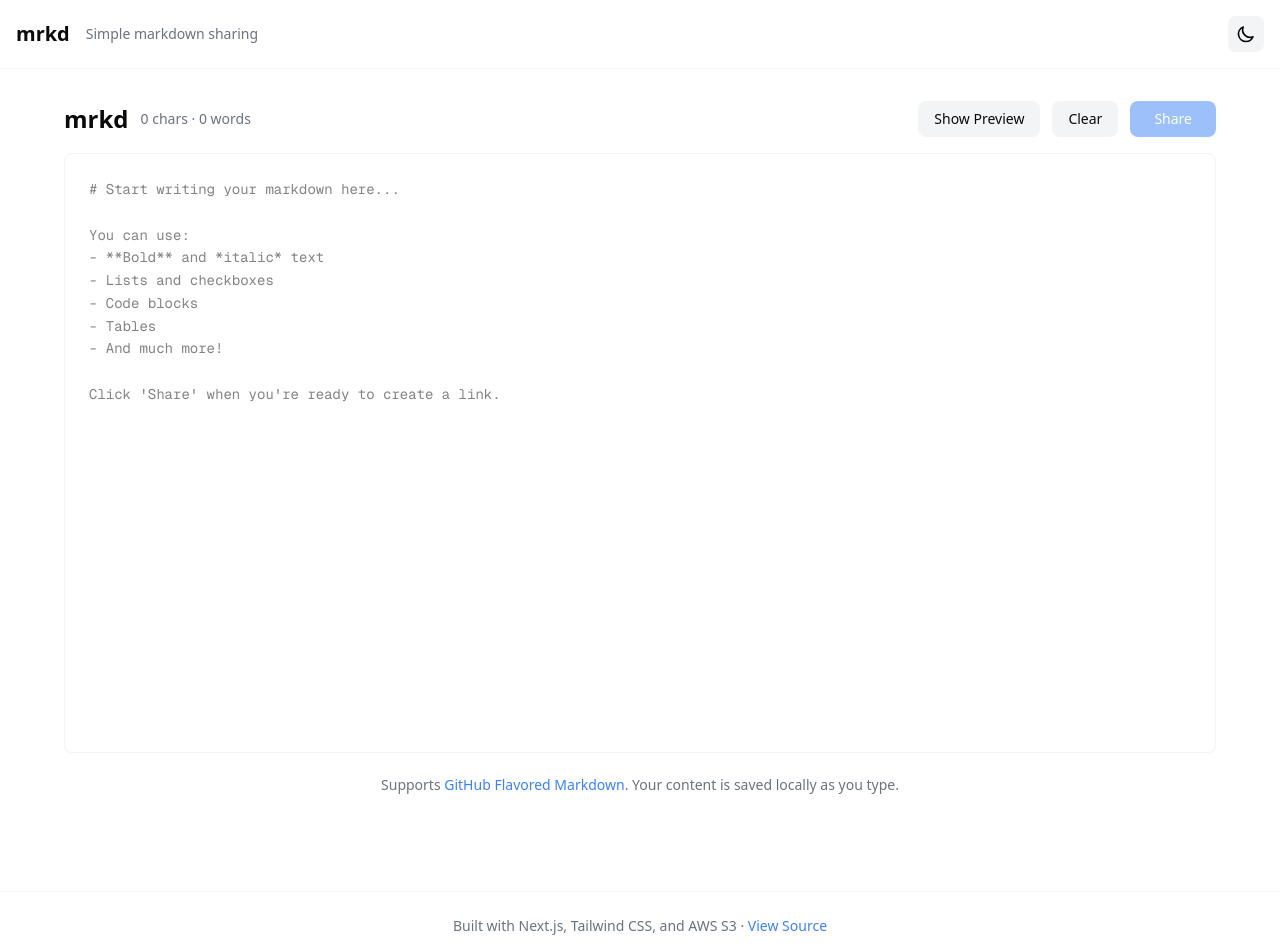
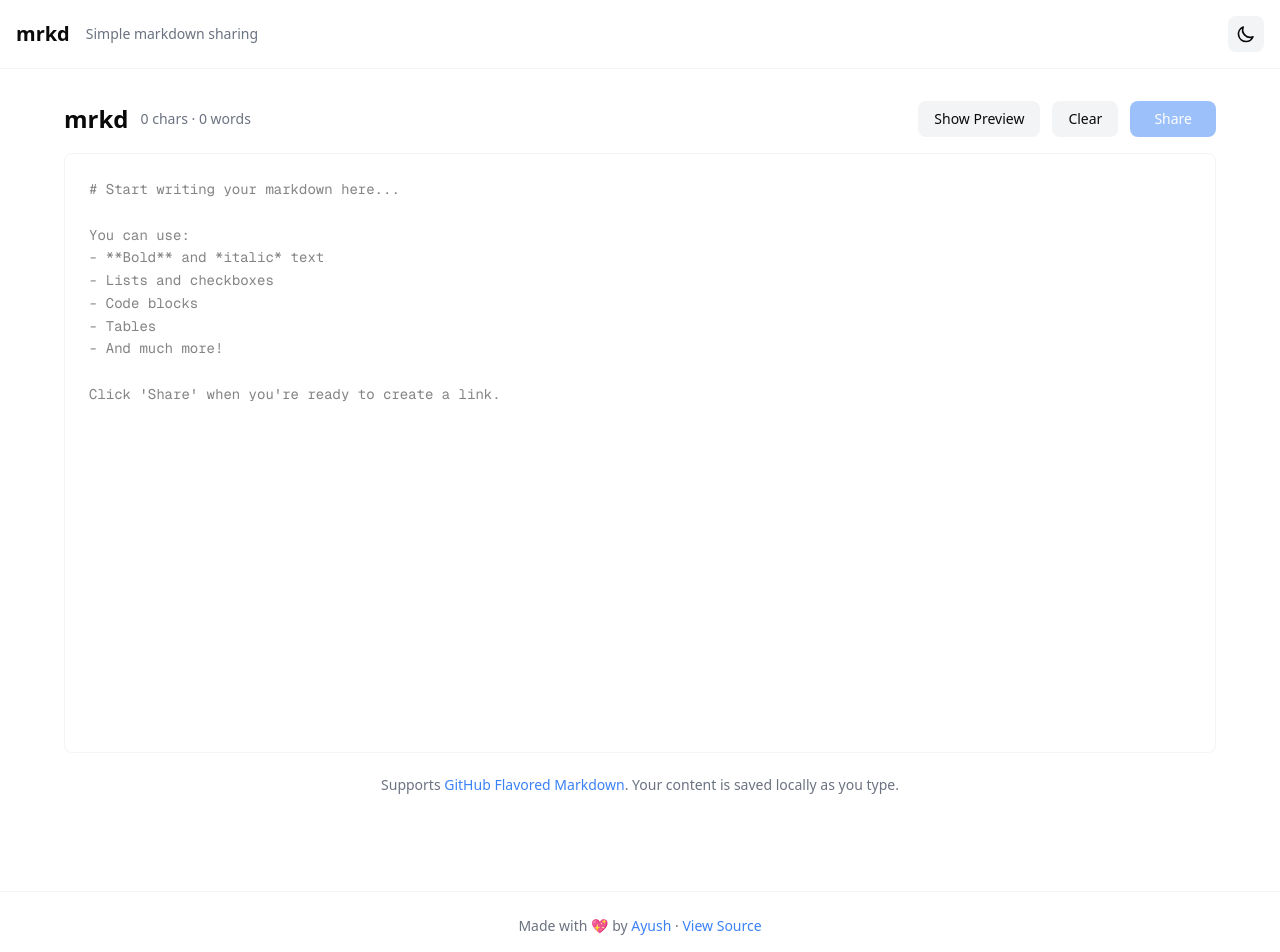
Before and after one commit to A91y/mrkd, a Next.js app: page / in a window 1280 px wide. Shown: the top 952 px of the page. Built offline with nearby package versions, Linux system fonts and the light colour scheme.

Commit message:
chore: update footer to credit Ayush with a link

```diff
--- a/src/app/page.tsx
+++ b/src/app/page.tsx
@@ -100,7 +100,16 @@
       <footer className="border-t border-muted mt-16">
         <div className="container mx-auto px-4 py-6 text-center text-sm text-muted-foreground">
           <p>
-            Built with Next.js, Tailwind CSS, and AWS S3 ·{' '}
+            Made with 💖 by{' '}
+            <a
+              href="https://ayushagr.me"
+              target="_blank"
+              rel="noopener noreferrer"
+              className="text-accent hover:underline"
+            >
+              Ayush
+            </a>
+            {' · '}
             <a
               href="https://github.com/A91y/mrkd"
               target="_blank"
--- a/src/app/view/[id]/page.tsx
+++ b/src/app/view/[id]/page.tsx
@@ -69,7 +69,16 @@
       <footer className="border-t border-muted mt-16">
         <div className="container mx-auto px-4 py-6 text-center text-sm text-muted-foreground">
           <p>
-            Built with Next.js, Tailwind CSS, and AWS S3 ·{' '}
+            Made with 💖 by{' '}
+            <a
+              href="https://ayushagr.me"
+              target="_blank"
+              rel="noopener noreferrer"
+              className="text-accent hover:underline"
+            >
+              Ayush
+            </a>
+            {' · '}
             <a
               href="https://github.com/A91y/mrkd"
               target="_blank"
```
